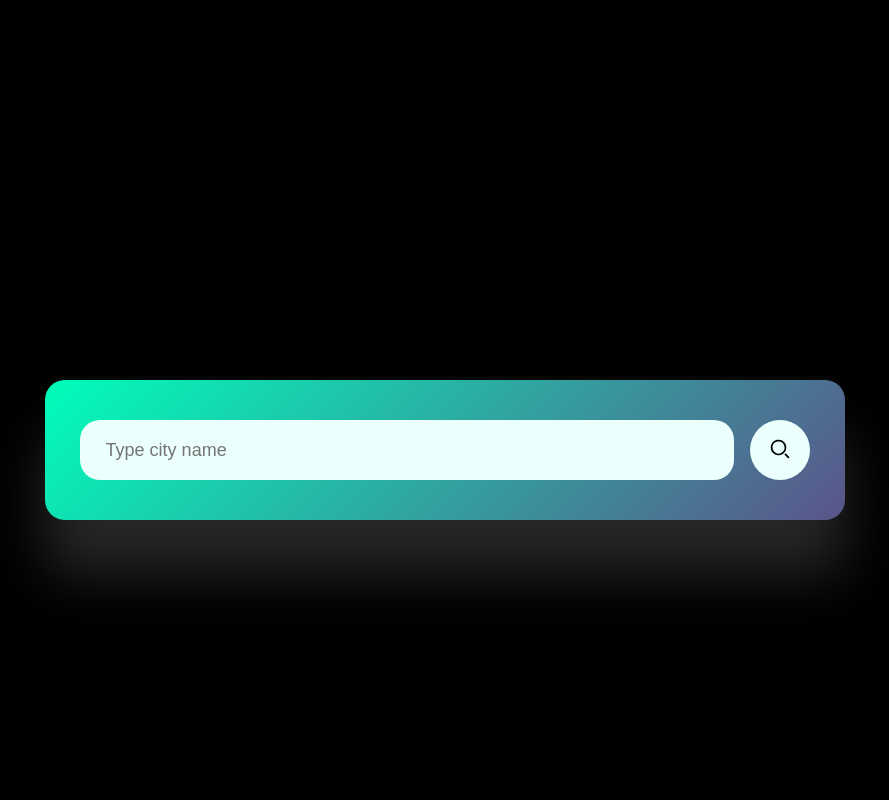
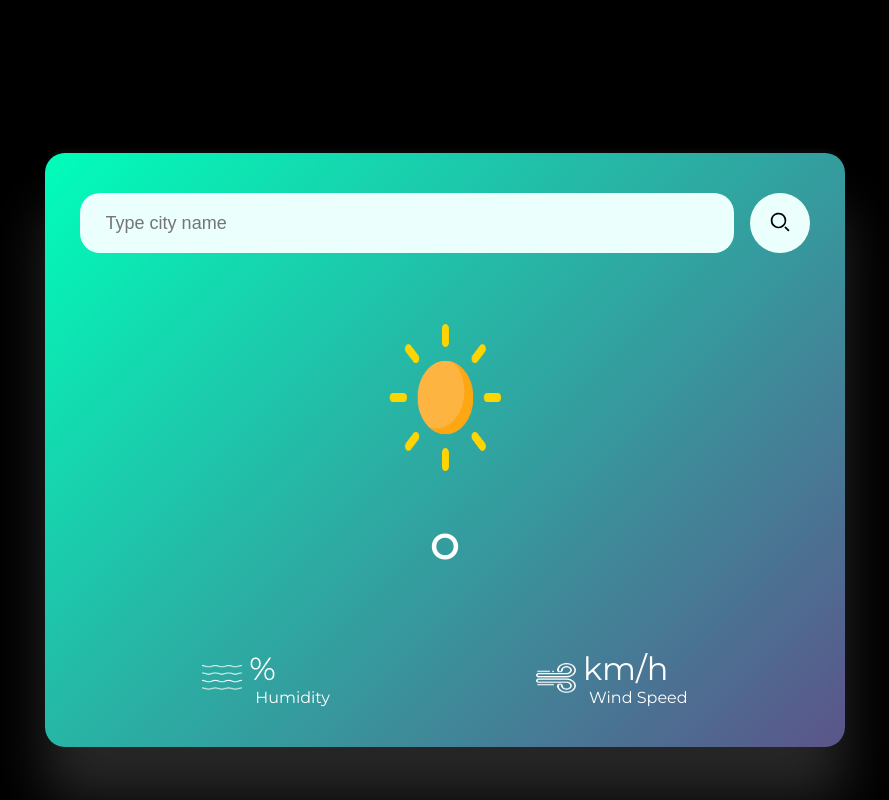
Before and after one commit to jkattoeva/weatherapp, a Next.js app: page / in a window 1280 px wide. Shown: the whole page, without its empty margins (195-1084 px from the left). Built offline with nearby package versions, Linux system fonts and the light colour scheme.

Commit message:
added images that change depending on the weather

```diff
--- a/src/app/components/card/Card.jsx
+++ b/src/app/components/card/Card.jsx
@@ -6,6 +6,11 @@ import {
   HumidityIcon,
   WindIcon,
   rain,
+  clear,
+  clouds,
+  drizzle,
+  mist,
+  snow,
 } from "@/app/components/card/index";
 import { useState } from "react";
 import axios from "axios";
@@ -13,7 +18,8 @@ import cls from "./Card.module.scss";
 
 export default function CardPage() {
   const [city, setCity] = useState("");
-  const [weatherData, setWeatherData] = useState(null);
+  const [weatherIcon, setWeatherIcon] = useState(clear);
+  const [weatherData, setWeatherData] = useState({});
 
   const handleSearch = async () => {
     if (!city.trim()) return;
@@ -24,6 +30,26 @@ export default function CardPage() {
       );
 
       setWeatherData(response.data);
+
+      const iconCode = response.data.weather[0].icon;
+
+      if (iconCode === "01d" || iconCode === "01n") {
+        setWeatherIcon(clear);
+      } else if (iconCode === "02d" || iconCode === "02n") {
+        setWeatherIcon(clouds);
+      } else if (iconCode === "03d" || iconCode === "03n") {
+        setWeatherIcon(drizzle);
+      } else if (iconCode === "04d" || iconCode === "04n") {
+        setWeatherIcon(drizzle);
+      } else if (iconCode === "09d" || iconCode === "09n") {
+        setWeatherIcon(rain);
+      } else if (iconCode === "10d" || iconCode === "10n") {
+        setWeatherIcon(rain);
+      } else if (iconCode === "13d" || iconCode === "13n") {
+        setWeatherIcon(snow);
+      } else {
+        setWeatherIcon(clear);
+      }
     } catch (error) {
       console.error("There was an error:", error);
     }
@@ -54,22 +80,32 @@ export default function CardPage() {
         </div>
         {weatherData && (
           <div className={cls.weather}>
-            <Image src={rain} alt="weather icon" className={cls.weather_icon} />
-            <h1 className={cls.temp}>{weatherData.main.temp}°</h1>
+            <Image
+              src={weatherIcon}
+              alt="weather icon"
+              className={cls.weather_icon}
+            />
+            <h1 className={cls.temp}>
+              {weatherData.main && weatherData.main.temp}°
+            </h1>
             <h2 className={cls.city}>{weatherData.name}</h2>
 
             <div className={cls.details}>
               <div className={cls.col}>
                 <Image src={HumidityIcon} alt="humidity" width={30} />
                 <div>
-                  <p className={cls.humidity}>{weatherData.main.humidity}%</p>
+                  <p className={cls.humidity}>
+                    {weatherData.main && weatherData.main.humidity}%
+                  </p>
                   <p>Humidity</p>
                 </div>
               </div>
               <div className={cls.col}>
                 <Image src={WindIcon} alt="wind" width={30} />
                 <div>
-                  <p className={cls.wind}>{weatherData.wind.speed} km/h</p>
+                  <p className={cls.wind}>
+                    {weatherData.wind && weatherData.wind.speed} km/h
+                  </p>
                   <p>Wind Speed</p>
                 </div>
               </div>
--- a/src/app/components/card/index.js
+++ b/src/app/components/card/index.js
@@ -2,3 +2,8 @@ export { default as SearchIcon } from "@/assets/search.svg";
 export { default as HumidityIcon } from "@/assets/humidity.png";
 export { default as WindIcon } from "@/assets/wind.png";
 export { default as rain } from "@/assets/rain.png";
+export { default as clouds } from "@/assets/clouds.png";
+export { default as clear } from "@/assets/clear.png";
+export { default as drizzle } from "@/assets/drizzle.png";
+export { default as mist } from "@/assets/mist.png";
+export { default as snow } from "@/assets/snow.png";
```
Also changed, not shown: src/assets/search.png (deleted).
